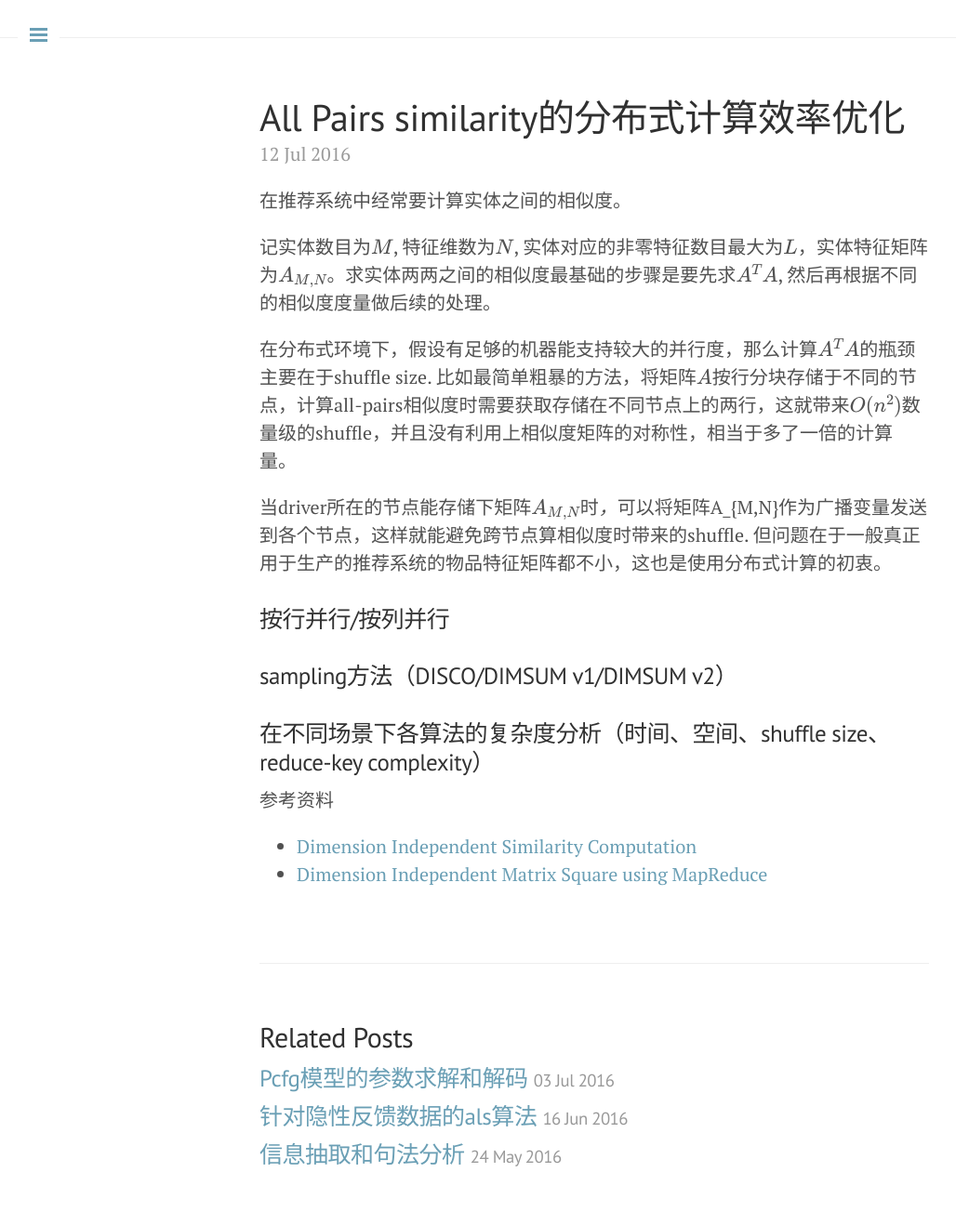
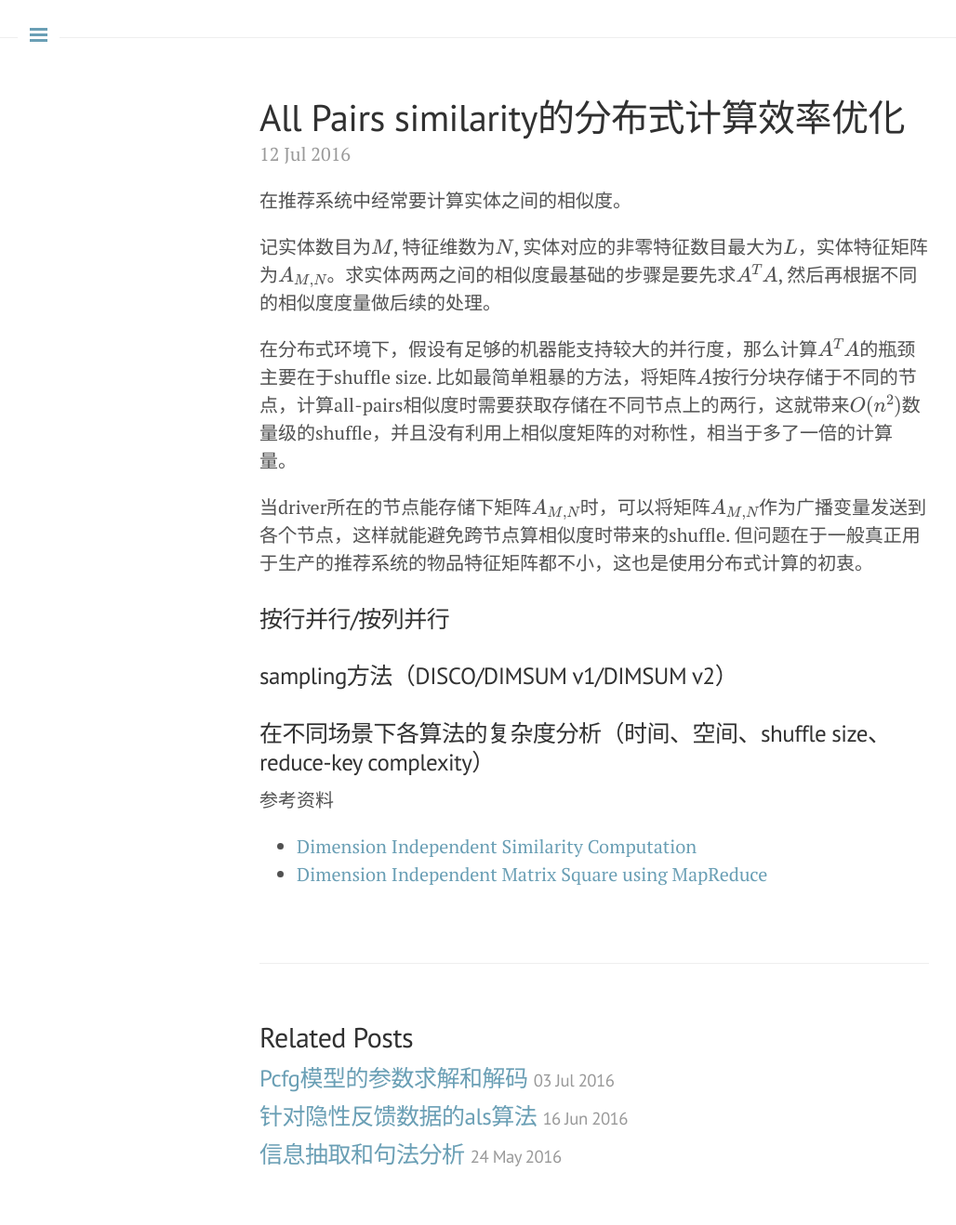
Before and after one commit to nomadcube/nomadcube.github.io, a Jekyll site: the page built from _posts/2016-07-12-All-pairs similarity的分布式计算效率优化.md, in a window 1280 px wide. Shown: the whole page at 93% size, without its empty margins (1-1029 px from the left). Built offline with Jekyll 4.4.1, drawn with Linux system fonts in a browser that asks for light colours; formulas are drawn with MathJax 3; comment, search, counter and statistics services are not loaded.

Commit message:
新文章

```diff
--- a/_posts/2016-07-12-All-pairs similarity的分布式计算效率优化.md
+++ b/_posts/2016-07-12-All-pairs similarity的分布式计算效率优化.md
@@ -9,7 +9,7 @@ tags: 推荐算法
 
 在分布式环境下，假设有足够的机器能支持较大的并行度，那么计算$$A^TA$$的瓶颈主要在于shuffle size. 比如最简单粗暴的方法，将矩阵$$A$$按行分块存储于不同的节点，计算all-pairs相似度时需要获取存储在不同节点上的两行，这就带来$$O(n^2)$$数量级的shuffle，并且没有利用上相似度矩阵的对称性，相当于多了一倍的计算量。
 
-当driver所在的节点能存储下矩阵$$A_{M,N}时，可以将矩阵$$A_{M,N}作为广播变量发送到各个节点，这样就能避免跨节点算相似度时带来的shuffle. 但问题在于一般真正用于生产的推荐系统的物品特征矩阵都不小，这也是使用分布式计算的初衷。
+当driver所在的节点能存储下矩阵$$A_{M,N}$$时，可以将矩阵$$A_{M,N}$$作为广播变量发送到各个节点，这样就能避免跨节点算相似度时带来的shuffle. 但问题在于一般真正用于生产的推荐系统的物品特征矩阵都不小，这也是使用分布式计算的初衷。
 
 ### 按行并行/按列并行
 
```
